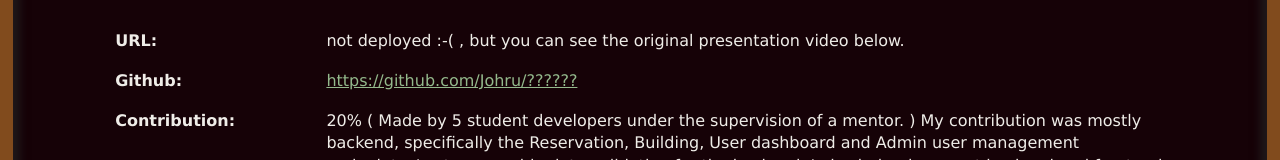
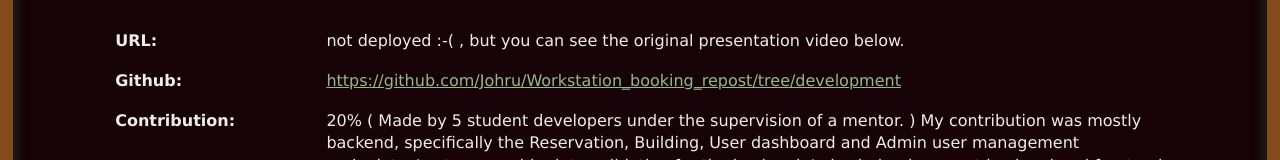
Before and after one commit to Johru/portfo2, a Next.js app: page /projects/workstation in a window 1280 px wide. Shown: the part 237-397 px from the top of the page. Built offline with nearby package versions, Linux system fonts and the light colour scheme.

Commit message:
updated links

```diff
--- a/src/app/projects/heromaze/page.tsx
+++ b/src/app/projects/heromaze/page.tsx
@@ -10,7 +10,7 @@ export default function HeroMaze() {
       <div className={styles.grid}>
 
         <p className={styles.bold}>URL:</p>
-        <a className={styles.underline}>deployedURL.com</a>
+        <a className={styles.underline}href='http://johru.wz.cz' rel='noopener' target='_blank'>http://johru.wz.cz</a>
 
         <p className={styles.bold}>Github:</p>
         <a className={styles.underline} href='https://github.com/Johru/Hero-Maze' rel='noopener' target='_blank'>https://github.com/Johru/Hero-Maze</a>
--- a/src/app/projects/woodland/page.tsx
+++ b/src/app/projects/woodland/page.tsx
@@ -10,7 +10,7 @@ export default function Woodland() {
       <div className={styles.grid}>
 
         <p className={styles.bold}>URL:</p>
-        <a className={styles.underline}>deployedURL.com</a>
+        <a className={styles.underline} href='https://woodland-ai-production.up.railway.app' rel='noopener' target='_blank'>https://woodland-ai-production.up.railway.app</a>
 
         <p className={styles.bold}>Github:</p>
         <a className={styles.underline} href='https://github.com/Johru/Woodland-AI' rel='noopener' target='_blank'>https://github.com/Johru/Woodland-AI</a>
--- a/src/app/projects/workstation/page.tsx
+++ b/src/app/projects/workstation/page.tsx
@@ -14,7 +14,7 @@ export default function Workstation() {
        </p>
 
         <p className={styles.bold}>Github:</p>
-        <a className={styles.underline} href='/' rel='noopener' target='_blank'>https://github.com/Johru/??????</a>
+        <a className={styles.underline} href='https://github.com/Johru/Workstation_booking_repost/tree/development' rel='noopener' target='_blank'>https://github.com/Johru/Workstation_booking_repost/tree/development</a>
 
         <p className={styles.bold}>Contribution:</p>
         <p>20% 	&#40; Made by 5 student developers under the supervision of a mentor.	&#41; My contribution was mostly backend, specifically the Reservation, Building, User dashboard and Admin user management endpoints. I setup reusable data validation for the backend. I also helped connect backend and frontend and did some frontend refactoring to adjust how data flowed through the component tree.</p>
```
Also changed, not shown: 1 other file (tests, documents, lock files or other folders).
